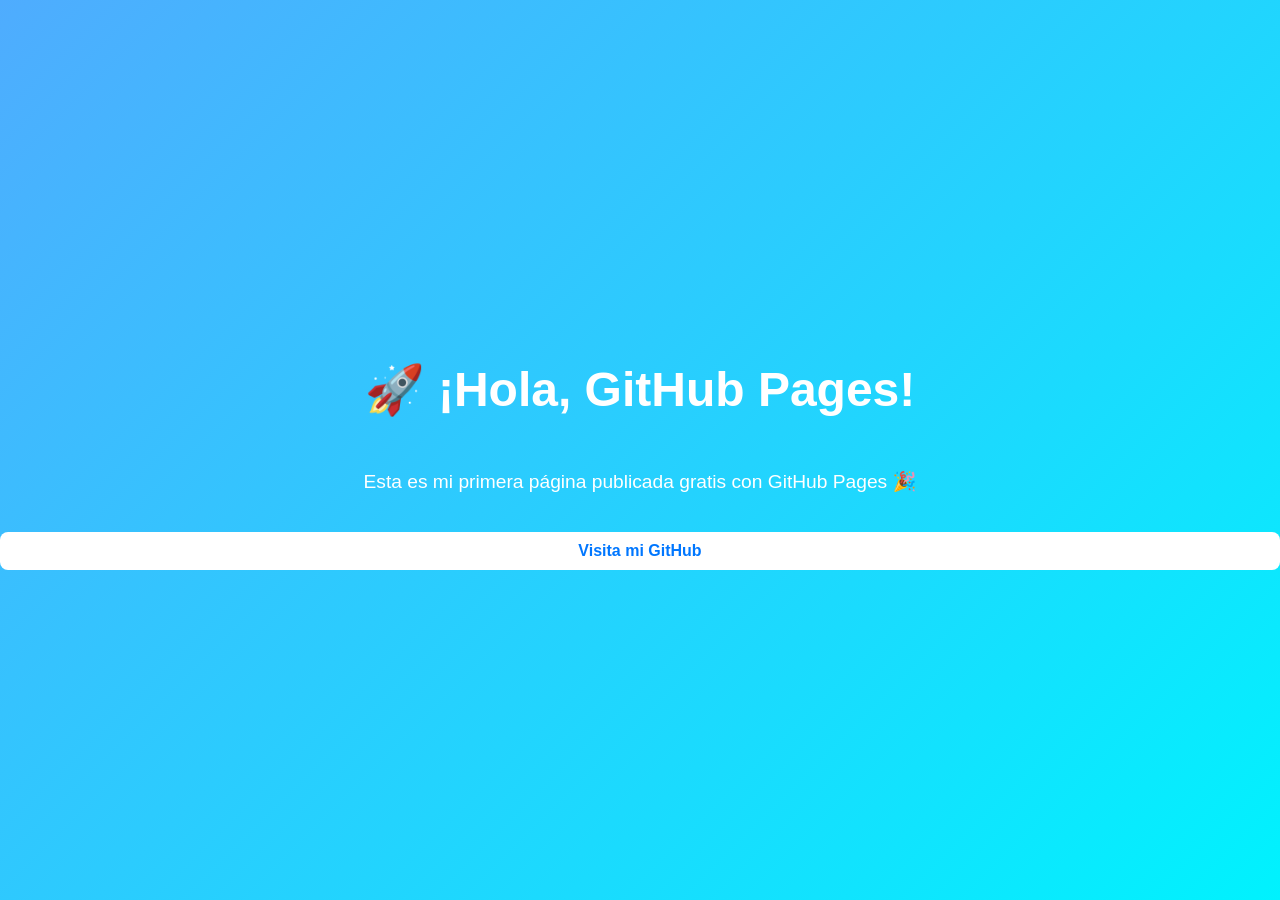
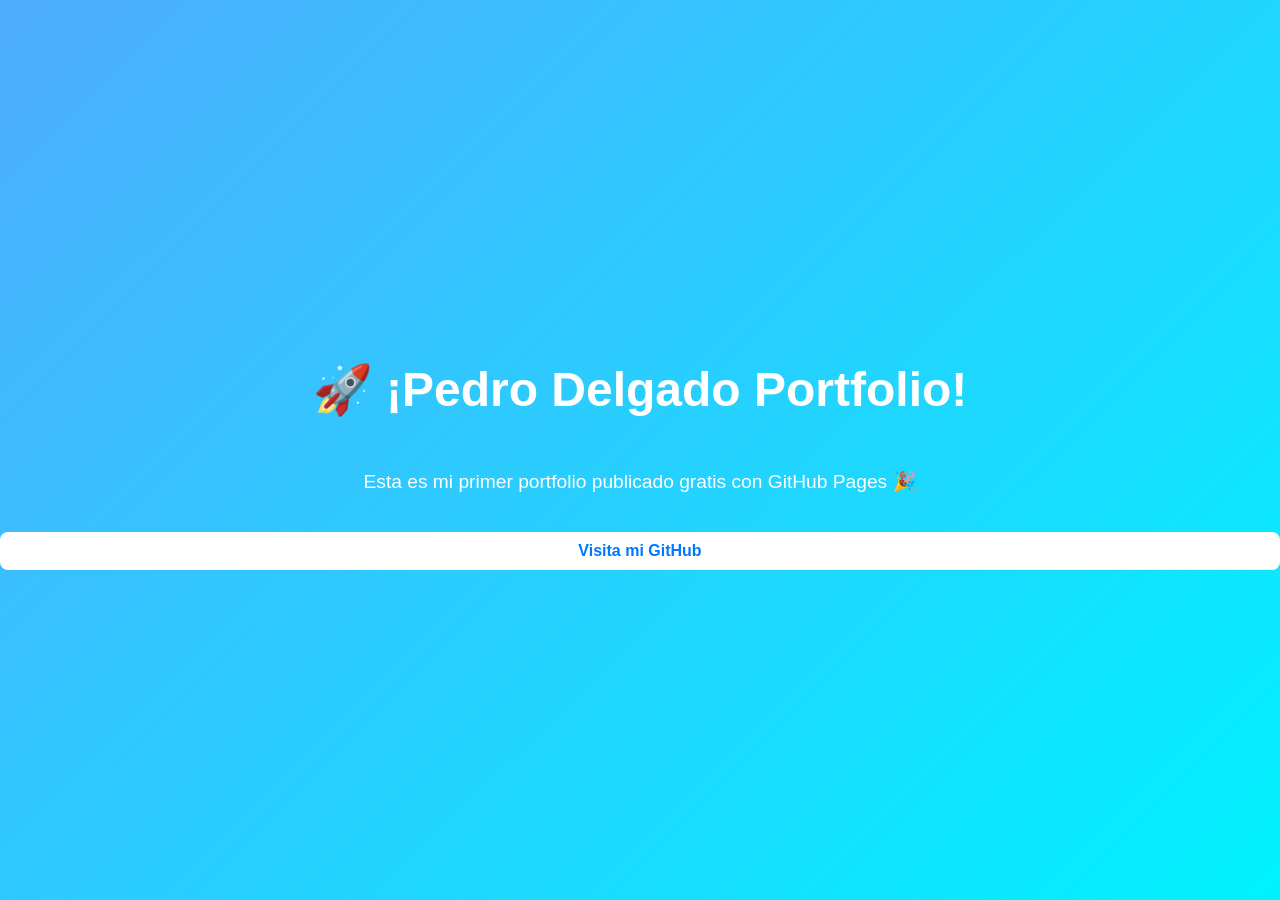
Before and after one commit to PedroDelgado08/PedroDelgado08.github.io, a Jekyll site: the page index.html, which Jekyll copies as it is, in a window 1280 px wide. Built offline with Jekyll 4.4.1, drawn with Linux system fonts in a browser that asks for light colours.

Commit message:
Update index.html

```diff
--- a/index.html
+++ b/index.html
@@ -37,8 +37,8 @@
   </style>
 </head>
 <body>
-  <h1>🚀 ¡Hola, GitHub Pages!</h1>
-  <p>Esta es mi primera página publicada gratis con GitHub Pages 🎉</p>
+  <h1>🚀 ¡Pedro Delgado Portfolio!</h1>
+  <p>Esta es mi primer portfolio publicado gratis con GitHub Pages 🎉</p>
   <a href="https://github.com/" target="_blank" class="btn">Visita mi GitHub</a>
 </body>
 </html>
```
